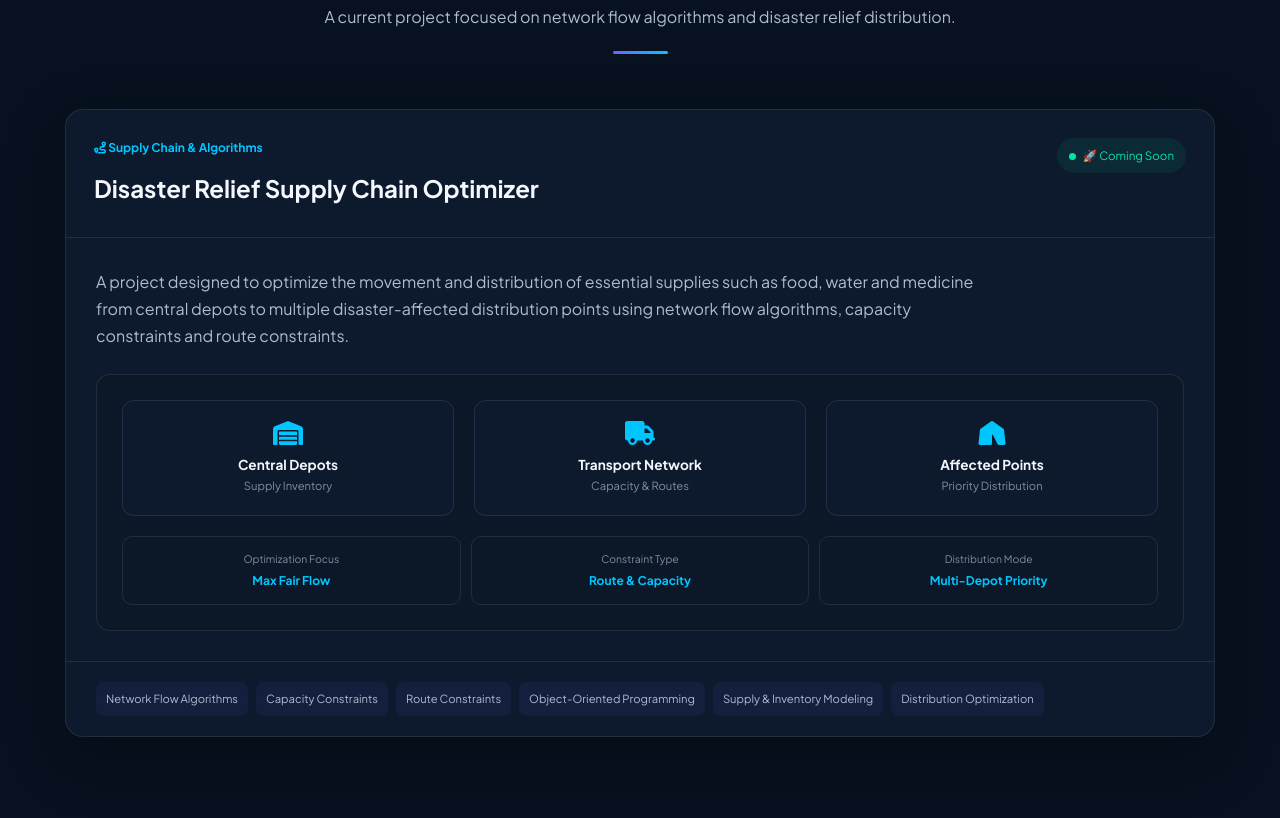
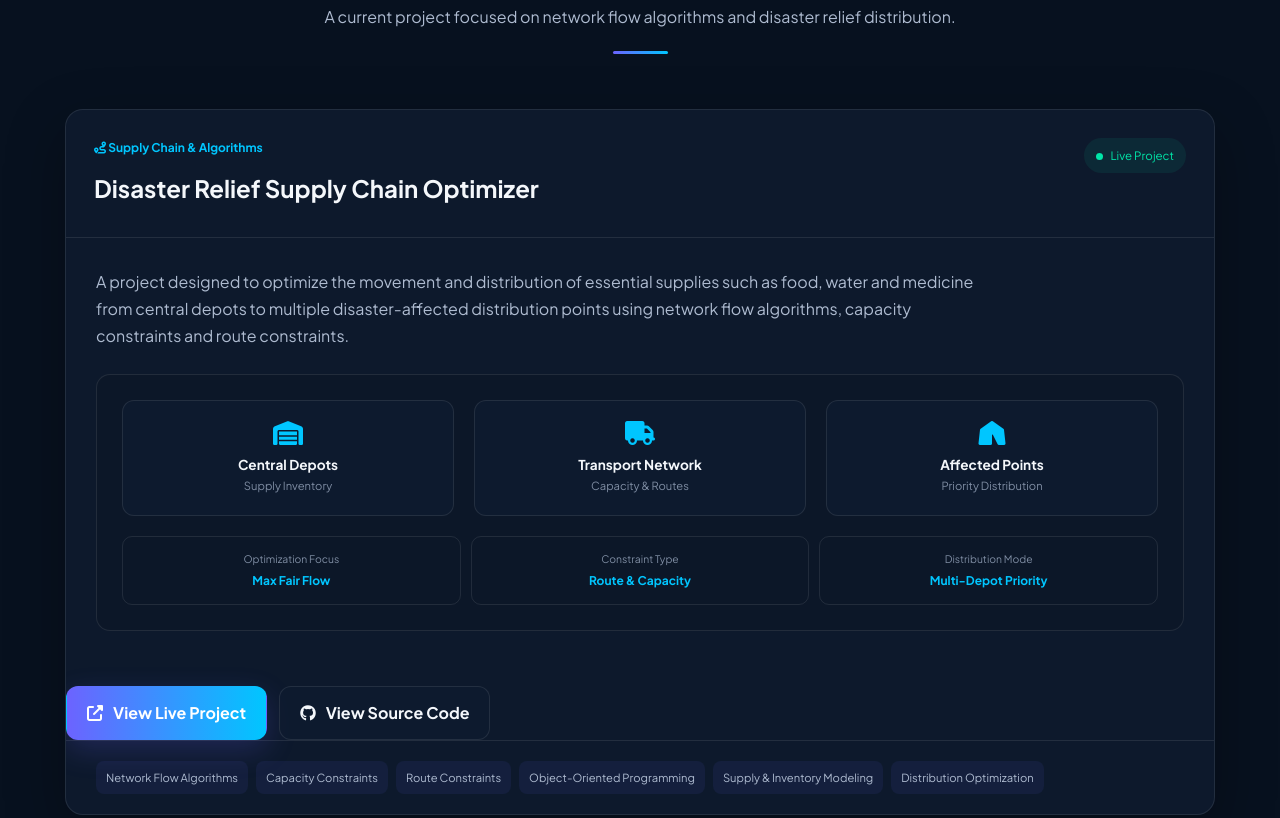
Before and after one commit to arjundombara/About-me, a plain HTML site: page index.html in a window 1280 px wide. Shown: the part 2895-3713 px from the top of the page. Drawn offline with Linux system fonts and the light colour scheme.

Commit message:
Update index.html

```diff
--- a/index.html
+++ b/index.html
@@ -1816,7 +1816,7 @@
 
         <div class="project-status-badge">
           <span class="status-indicator"></span>
-          🚀 Coming Soon
+          Live Project
         </div>
 
       </div>
@@ -1937,7 +1937,29 @@
       </div>
 
 
-      <div class="project-card-footer">
+      <div style="display:flex; gap:12px; flex-wrap:wrap; margin-top:25px;">
+          <a
+            href="https://arjundombara.github.io/Disaster-Relief-Supply-Chain-Optimizer/"
+            target="_blank"
+            rel="noopener noreferrer"
+            class="btn btn-primary"
+          >
+            <i class="fa-solid fa-up-right-from-square"></i>
+            View Live Project
+          </a>
+
+          <a
+            href="https://github.com/arjundombara/Disaster-Relief-Supply-Chain-Optimizer"
+            target="_blank"
+            rel="noopener noreferrer"
+            class="btn btn-secondary"
+          >
+            <i class="fa-brands fa-github"></i>
+            View Source Code
+          </a>
+        </div>
+
+        <div class="project-card-footer">
 
         <div class="tech-badge-list">
 
```
